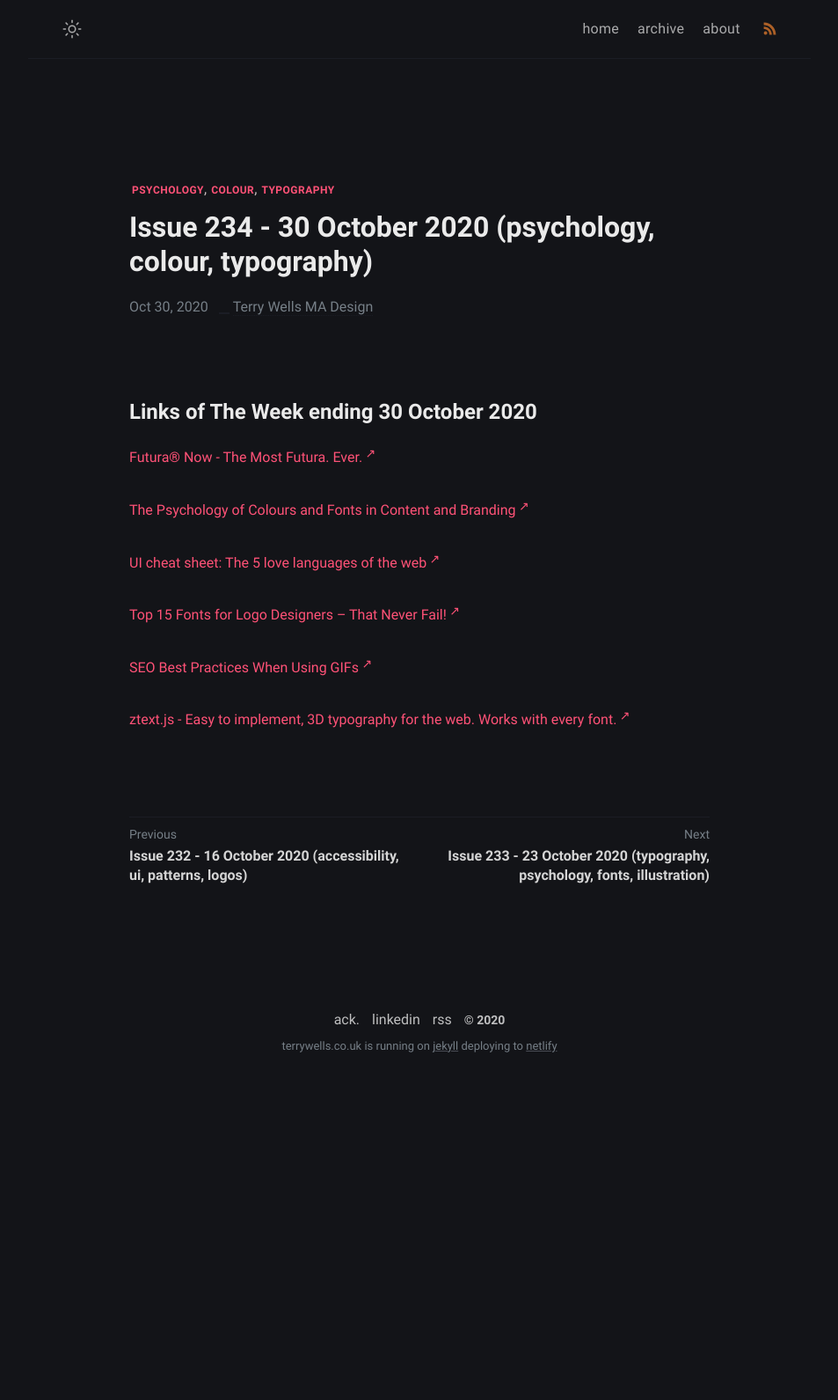
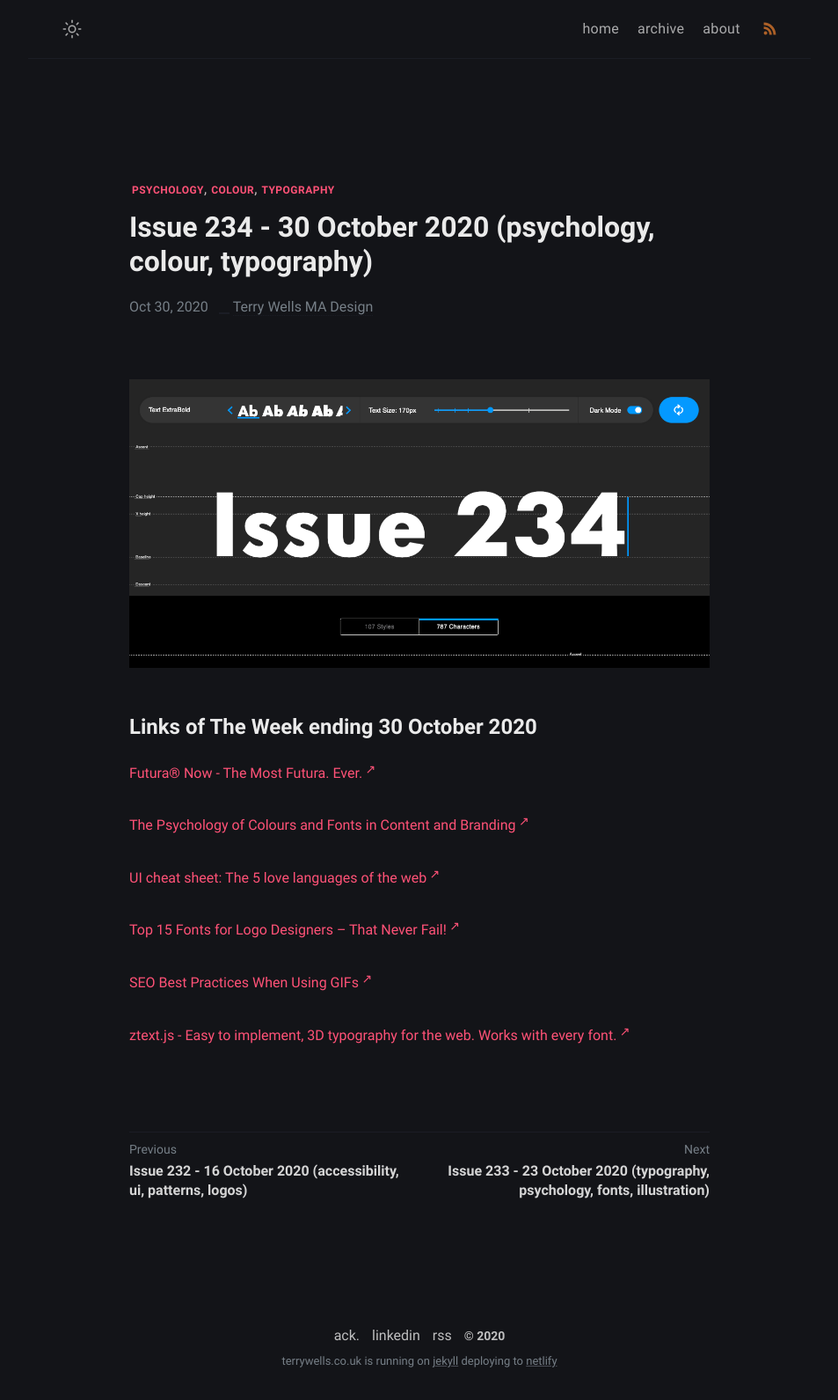
Before and after one commit to wristtattoo/jekyll-klise, a Jekyll site: the page built from _posts/2020-11-03-issue-234-30-october-2020-psychology-colour-typography.md, in a window 1280 px wide. Shown: the whole page at 88% size, without its empty margins (163-1116 px from the left). Built offline with Jekyll 4.4.1, drawn with Linux system fonts in a browser that asks for light colours; a script that is not in the unit is left out; before the commit the page ends 1233 px from its top, so only the background shows below that.

Commit message:
Update Links of The Week “2020-11-03-issue-234-30-october-2020-psychology-colour-typography”

```diff
--- a/_posts/2020-11-03-issue-234-30-october-2020-psychology-colour-typography.md
+++ b/_posts/2020-11-03-issue-234-30-october-2020-psychology-colour-typography.md
@@ -4,6 +4,8 @@ title: Issue 234 - 30 October 2020 (psychology, colour, typography)
 tags: psychology colour typography
 date: 2020-10-30T19:42:27.135Z
 ---
+![Futura® Now](/assets/uploads/issue-234.png "Futura® Now")
+
 # Links of The Week ending 30 October 2020
 
 <a href="https://www.monotype.com/fonts/futura-now" title="Futura® Now" alt="Futura® Now" target="_blank">Futura® Now - The Most Futura. Ever.</a>
```
Also changed, not shown: assets/uploads/issue-234.png (added).
